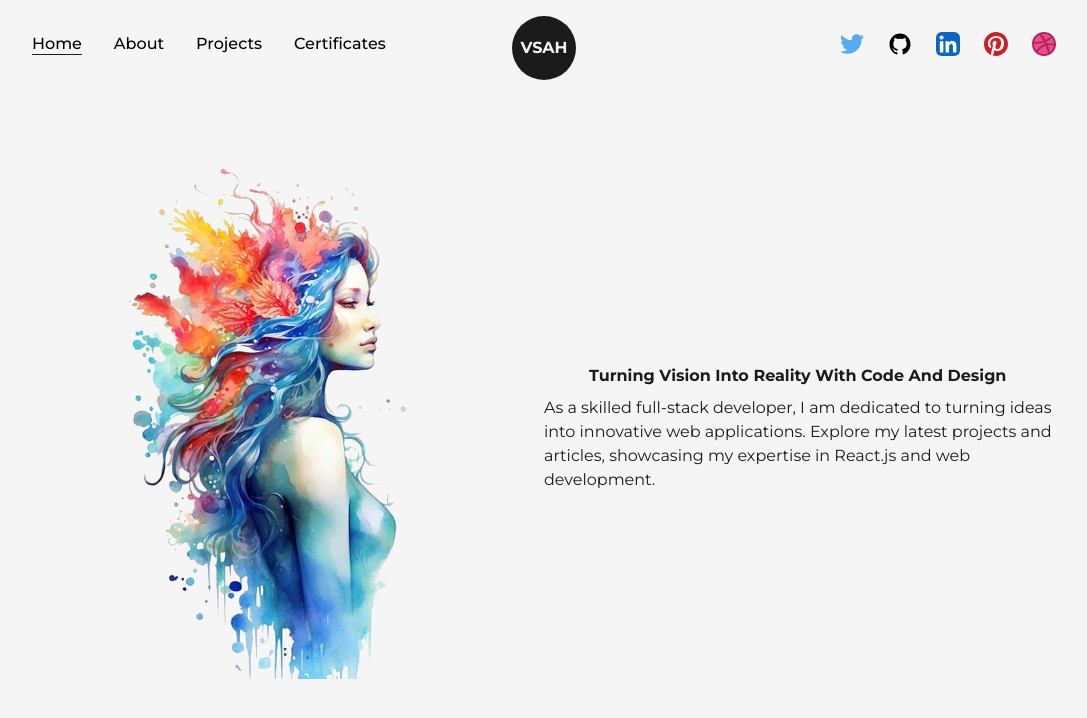
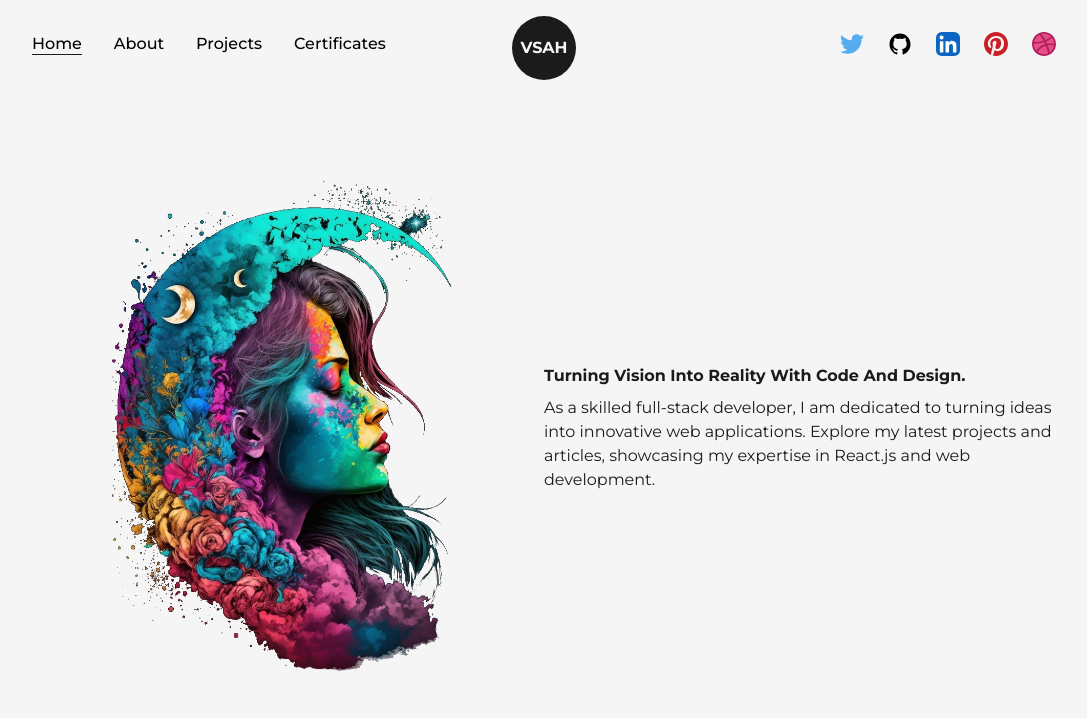
Before and after one commit to VioleHours/My-portfolio, a Next.js app: page / in a window 1280 px wide. Shown: the top 718 px of the page, without its empty margins (96-1183 px from the left). Built offline with nearby package versions, Linux system fonts and the light colour scheme.

Commit message:
home casi terminado

```diff
--- a/src/components/AnimatedText.js
+++ b/src/components/AnimatedText.js
@@ -1,21 +1,58 @@
 import React from "react";
+import { motion } from "framer-motion";
+
+const quote = {
+  initial: {
+    opacity: 0,
+  },
+  animate: {
+    opacity: 1,
+    transition: {
+      delay: 0.5,
+      staggerChildren: 0.08,
+    },
+  },
+};
+
+const singelWord = {
+  initial: {
+    opacity:0,
+    y:50,
+  },
+  animate: {
+    opacity:1,
+    y:0,
+    transition: {
+      duration:1,
+    },
+  },
+};
 
 const AnimatedText = ({ text, className = "" }) => {
   return (
     <div
       className="w-full mx-auto py-2 flex items-center justify-center text-center
-        overflow-hidden
-        "
+    overflow-hidden
+    "
     >
-      <h1
+      <motion.h1
         className={`inline-block w-full text-dark font-bold capitalize text-8x1  ${className}`}
+        variants={quote}
+        initial="initial"
+        animate="animate"
       >
         {text.split(" ").map((word, index) => (
-          <span key={word + "-" + index} className="inline-block">
+          <motion.span
+            key={word + "-" + index}
+            className="inline-block"
+            variants={singelWord}
+            initial="initial"
+            animate="animate"
+          >
             {word}&nbsp;
-          </span>
+          </motion.span>
         ))}
-      </h1>
+      </motion.h1>
     </div>
   );
 };
--- a/src/pages/index.js
+++ b/src/pages/index.js
@@ -2,13 +2,13 @@ import AnimatedText from "@/components/AnimatedText";
 import Layout from "@/components/Layout";
 import Head from "next/head";
 import Image from "next/image";
-import profilePic from "../../public/images/profile/dev-1.png";
+import profilePic from "../../public/images/profile/developer-pic-1.png";
 
 export default function Home() {
   return (
     <>
       <Head>
-        <title>Create Next App</title>
+        <title>My Portfolio</title>
         <meta name="description" content="Generated by create next app" />
       </Head>
       <main className="flex items-center text-dark w-full min-h-screen">
@@ -23,8 +23,8 @@ export default function Home() {
             </div>
             <div className="w-1/2 flex flex-col items-center self-center">
               <AnimatedText
-                text="Turning Vision Into Reality With Code And Design"
-                className="!text-6x1"
+                text="Turning Vision Into Reality With Code And Design."
+                className="!text-6x1 !text-left"
               />
               <p>
                 As a skilled full-stack developer, I am dedicated to turning
```
Also changed, not shown: public/images/profile/developer-pic-1.png, src/components/Layout.js (line endings or trailing spaces), src/pages/_app.js (line endings or trailing spaces).
